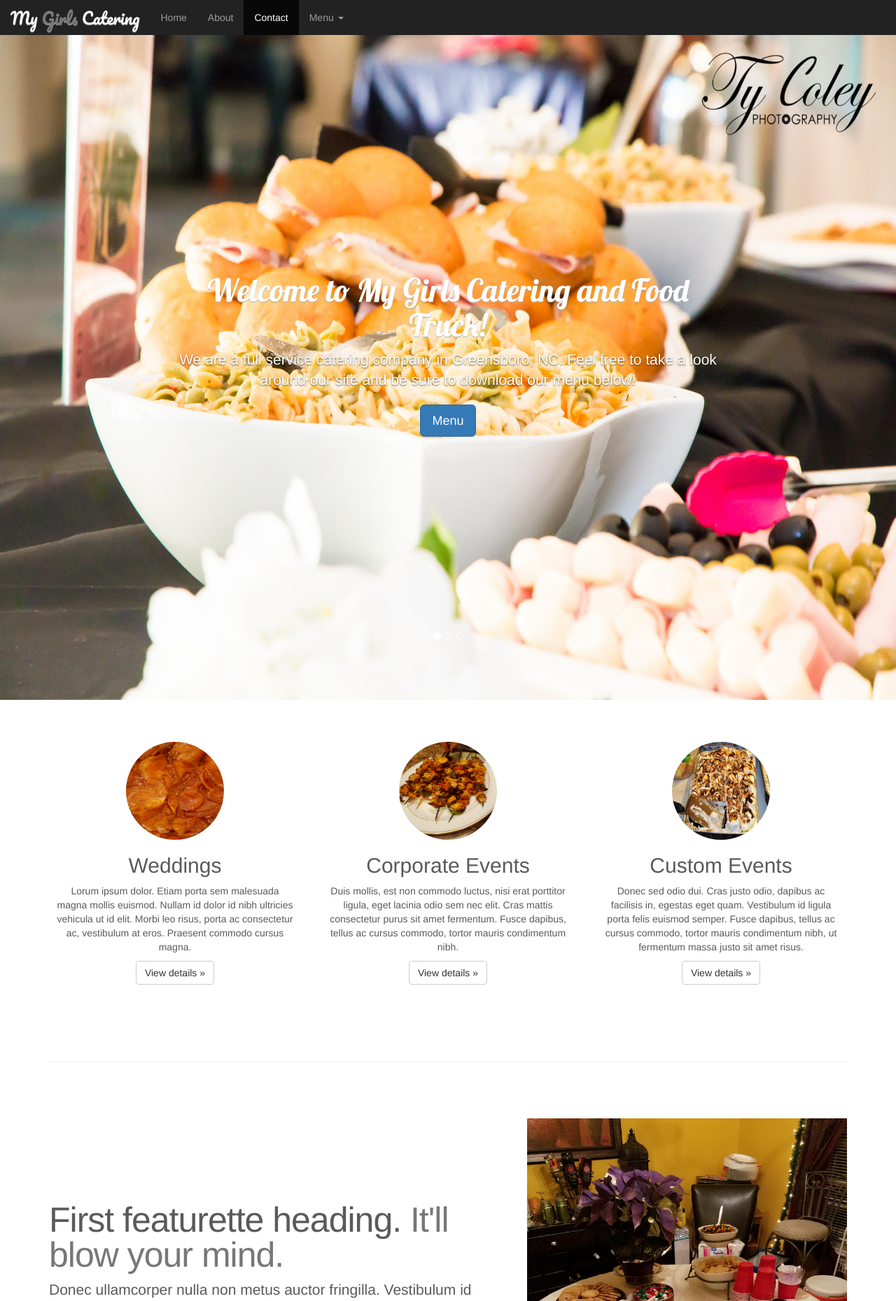
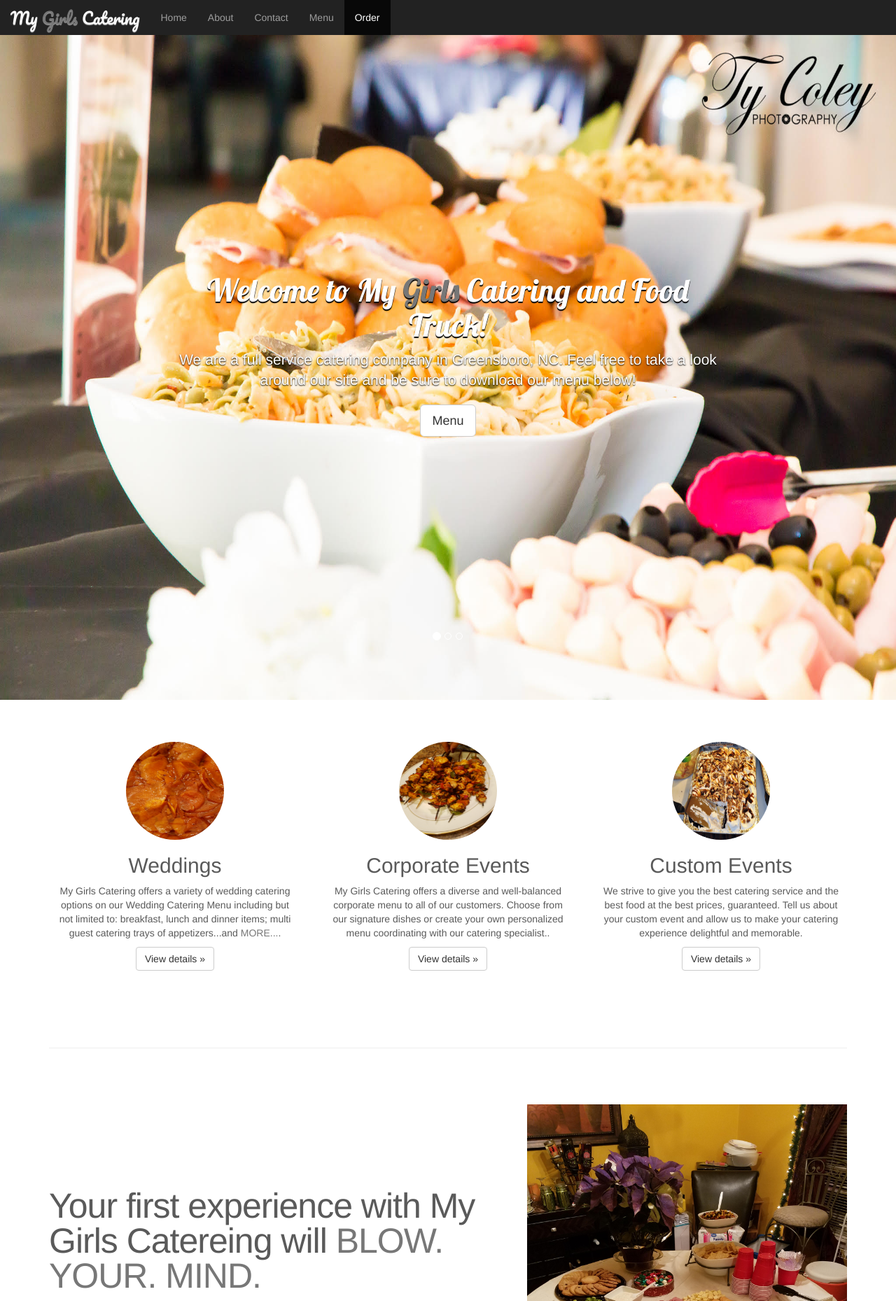
Before and after one commit to duanwalker/MyGirlsCatering, a PHP site: page / in a window 1280 px wide. Shown: the top 1859 px of the page at 70% size. Run offline with PHP 8.4, Linux system fonts and the light colour scheme; some libraries are stand-ins or nearby versions; some web fonts are replaced.

Commit message:
adding details removing placeholder txt

```diff
--- a/MyGirls.html
+++ b/MyGirls.html
@@ -47,7 +47,9 @@
                 <li class="active"><a href="#myCarousel">Home</a></li>
                 <li><a href="#about">About</a></li>
                 <li><a href="#contact">Contact</a></li>
-                <li class="dropdown">
+                <li><a href="assets/images/CateringOptions1.docx">Menu</a></li>
+                <li><a href="#request-form">Order</a></li>
+                <!-- <li class="dropdown">
                   <a href="#" class="dropdown-toggle" data-toggle="dropdown" role="button" aria-haspopup="true" aria-expanded="false">Menu <span class="caret"></span></a>
                   <ul class="dropdown-menu">
                     <li><a href="#">Corporate</a></li>
@@ -58,7 +60,7 @@
                     <li><a href="#">Event Menu</a></li>
                     <li><a href="#">Food Truck</a></li>
                   </ul>
-                </li>
+                </li> -->
               </ul>
 
           </div>
@@ -82,9 +84,9 @@
           <img class="first-slide img img-responsive" src="assets/images/pic2.jpg" alt="First slide">
           <div class="container">
             <div class="carousel-caption">
-              <h1>Welcome to My Girls Catering and Food Truck!</h1>
+              <h1>Welcome to My <span class="text-muted">Girls</span> Catering and Food Truck!</h1>
               <p>We are a full service catering company in Greensboro, NC. Feel free to take a look around our site and be sure to download our menu below!</p>
-              <p><a class="btn btn-lg btn-primary" href="#" role="button">Menu</a></p>
+              <p><a class="btn btn-lg btn-default" href="assets/images/CateringOptions1.docx" role="button">Menu</a></p>
             </div>
           </div>
         </div>
@@ -94,7 +96,7 @@
             <div class="carousel-caption">
               <h1>We Cater <span class="text-muted">ALL </span> of your events!</h1>
               <p>Tell us all about your event and we will work diligently to accomodate all requests!</p>
-              <p><a class="btn btn-lg btn-primary" href="#" role="button">Order Now</a></p>
+              <p><a class="btn btn-lg btn-default" href="#request-form" role="button">Order Now</a></p>
             </div>
           </div>
         </div>
@@ -102,9 +104,9 @@
           <img class="third-slide img img-responsive" src="assets/images/pasta1.jpg" alt="Third slide">
           <div class="container">
             <div class="carousel-caption">
-              <h1>Full Service Catering</h1>
+              <h1>Full Service <span class="text-muted">Catering</span></h1>
               <p>Let us worry about the details so you can focus on your guests.</p>
-              <p><a class="btn btn-lg btn-primary" href="#" role="button">Learn More</a></p>
+              <p><a class="btn btn-lg btn-default" href="#" role="button">Learn More</a></p>
             </div>
           </div>
         </div>
@@ -132,20 +134,20 @@
         <div class="col-lg-4">
           <img class="img-circle hvr-grow" src="assets/images/yams.jpg" alt="Generic placeholder image" width="140" height="140">
           <h2>Weddings</h2>
-          <p>Lorum ipsum dolor. Etiam porta sem malesuada magna mollis euismod. Nullam id dolor id nibh ultricies vehicula ut id elit. Morbi leo risus, porta ac consectetur ac, vestibulum at eros. Praesent commodo cursus magna.</p>
+          <p>My Girls Catering offers a variety of wedding catering options on our Wedding Catering Menu including but not limited to:  breakfast, lunch and dinner items; multi guest catering trays of appetizers...and <span class="text-muted"> MORE...</span>.</p>
           <p><a class="btn btn-default" href="#" role="button">View details &raquo;</a></p>
         </div><!-- /.col-lg-4 -->
         <div class="col-lg-4">
           <img class="img-circle hvr-grow" src="assets/images/kabobs.jpg" alt="Generic placeholder image" width="140" height="140">
           <h2>Corporate Events</h2>
-          <p>Duis mollis, est non commodo luctus, nisi erat porttitor ligula, eget lacinia odio sem nec elit. Cras mattis consectetur purus sit amet fermentum. Fusce dapibus, tellus ac cursus commodo, tortor mauris condimentum nibh.</p>
+          <p>My Girls Catering offers a diverse and well-balanced corporate menu to all of our customers. Choose from our signature dishes or create your own personalized menu coordinating with our catering specialist..</p>
           <p><a class="btn btn-default" href="#" role="button">View details &raquo;</a></p>
         </div><!-- /.col-lg-4 -->
         <div class="col-lg-4">
           <img class="img-circle hvr-grow" src="assets/images/desert1.jpg" alt="Generic placeholder image" width="140" height="140">
           <h2>Custom Events</h2>
-          <p>Donec sed odio dui. Cras justo odio, dapibus ac facilisis in, egestas eget quam. Vestibulum id ligula porta felis euismod semper. Fusce dapibus, tellus ac cursus commodo, tortor mauris condimentum nibh, ut fermentum massa justo sit amet risus.</p>
-          <p><a class="btn btn-default" href="#" role="button">View details &raquo;</a></p>
+          <p>We strive to give you the best catering service and the best food at the best prices, guaranteed. Tell us about your custom event and allow us to make your catering experience delightful and memorable.</p>
+          <p><a class="btn btn-default" href="#request-form" role="button">View details &raquo;</a></p>
         </div><!-- /.col-lg-4 -->
       </div><!-- /.row -->
 
@@ -156,8 +158,10 @@
 
       <div class="row featurette">
         <div class="col-md-7">
-          <h2 class="featurette-heading">First featurette heading. <span class="text-muted">It'll blow your mind.</span></h2>
-          <p class="lead">Donec ullamcorper nulla non metus auctor fringilla. Vestibulum id ligula porta felis euismod semper. Praesent commodo cursus magna, vel scelerisque nisl consectetur. Fusce dapibus, tellus ac cursus commodo.</p>
+          <h2 class="featurette-heading">Your first experience with My Girls Catereing will <span class="text-muted">BLOW. YOUR. MIND.</span></h2>
+          <p class="lead">My Girls Catering company has been serving up great food at exceptional prices for more than 5 years. Based out of Greensboro, North Carolina, My Girls Catering has grown from a local food truck, to a full scale catering company. We strive to give you the best catering service and the best food at the best prices, guaranteed. Tell us about your next event below.</p>
+          <br>
+          <p><a class="btn btn-lg btn-default" href="#request-form" role="button">Tell Us About Your Event &raquo;</a></p>
         </div>
         <div class="col-md-5">
           <img class="featurette-image img-responsive center-block" src="assets/images/tableSetting1.jpg" alt="Generic placeholder image">
@@ -170,7 +174,7 @@
 
       <div class="row featurette">
         <div class="col-md-7">
-          <h3 class="#">Call Now:</h3>
+          <h3 class="#">Call/Email Now:</h3>
           <p class="lead">(336) 580-2306</p>
           <p class="lead">MyGirlsCater@gmail.com</p>
           </br>
--- a/assets/css/MyGirls.css
+++ b/assets/css/MyGirls.css
@@ -66,9 +66,12 @@ body {
 .carousel-caption > h1{
   font-size:45px;
 font-family: 'Lobster', 'Pacifico';
-text-shadow: 0px 1px 1px darkgrey;
+text-shadow: 0px 2px 1px black;
 }
+.carousel-caption > p{
 
+text-shadow: 0px 1px 2px black;
+}
 /* Declare heights because of positioning of img element */
 .carousel .item {
   height: 1000px;
```
Also changed, not shown: 2 other files.
